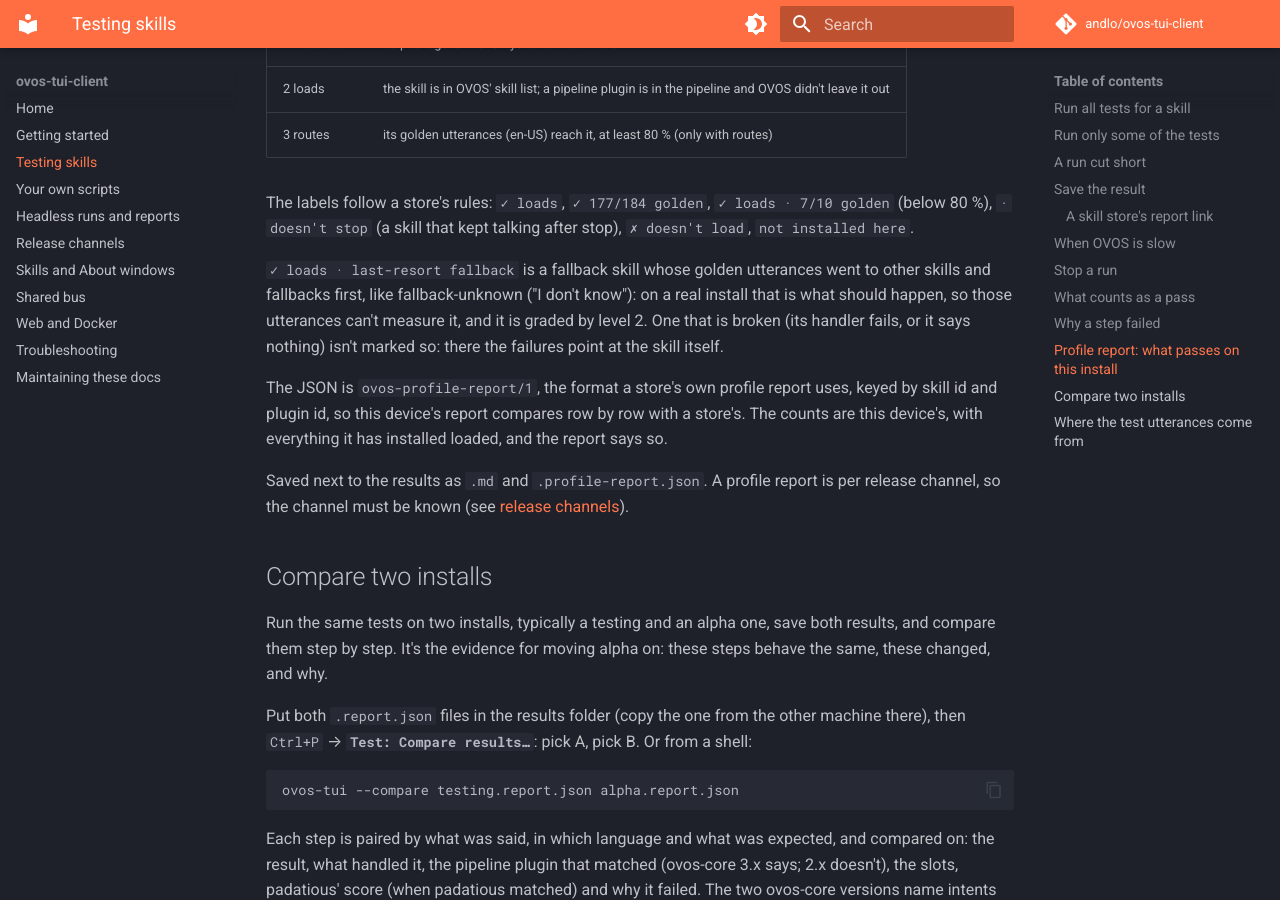
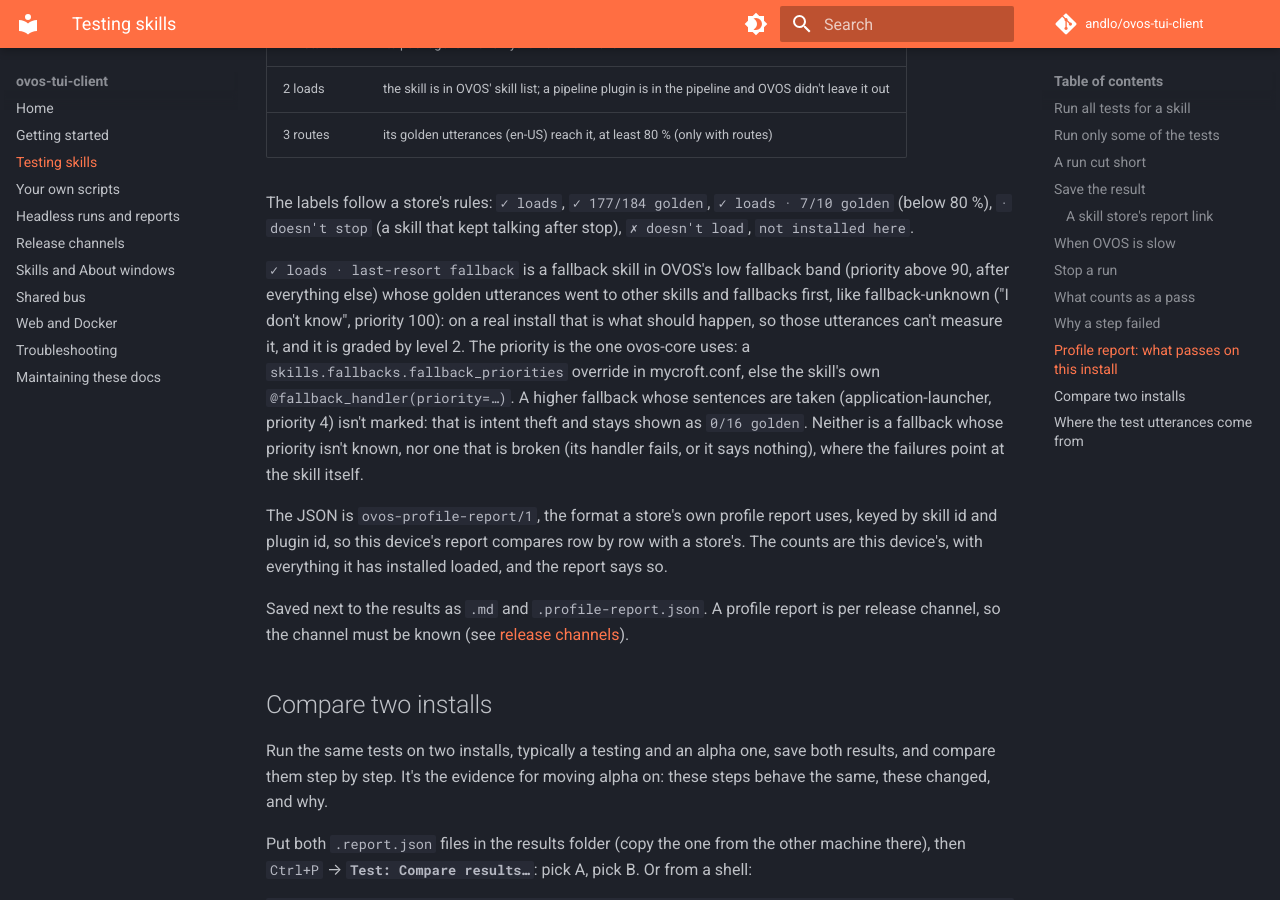
Before and after one commit to andlo/ovos-tui-client, an MkDocs documentation site: the page built from docs/testing.md, in a window 1280 px wide and 900 px high, scrolled down 9905 px. Built offline with MkDocs 1.6.1 and Material for MkDocs 9.7.7, drawn with Linux system fonts in a browser that asks for light colours; comment, search, counter and statistics services are not loaded.

Commit message:
docs: a last-resort fallback is in the low band

```diff
--- a/docs/testing.md
+++ b/docs/testing.md
@@ -327,12 +327,19 @@
 `✓ loads · 7/10 golden` (below 80 %), `· doesn't stop` (a skill that
 kept talking after stop), `✗ doesn't load`, `not installed here`.
 
-`✓ loads · last-resort fallback` is a fallback skill whose golden
+`✓ loads · last-resort fallback` is a fallback skill in OVOS's low
+fallback band (priority above 90, after everything else) whose golden
 utterances went to other skills and fallbacks first, like
-fallback-unknown ("I don't know"): on a real install that is what should
-happen, so those utterances can't measure it, and it is graded by level
-2. One that is broken (its handler fails, or it says nothing) isn't
-marked so: there the failures point at the skill itself.
+fallback-unknown ("I don't know", priority 100): on a real install that
+is what should happen, so those utterances can't measure it, and it is
+graded by level 2. The priority is the one ovos-core uses: a
+`skills.fallbacks.fallback_priorities` override in mycroft.conf, else
+the skill's own `@fallback_handler(priority=…)`. A higher fallback
+whose sentences are taken (application-launcher, priority 4) isn't
+marked: that is intent theft and stays shown as `0/16 golden`. Neither
+is a fallback whose priority isn't known, nor one that is broken (its
+handler fails, or it says nothing), where the failures point at the
+skill itself.
 
 The JSON is `ovos-profile-report/1`, the format a store's own profile report
 uses, keyed by skill id and plugin id, so this device's report compares
```
